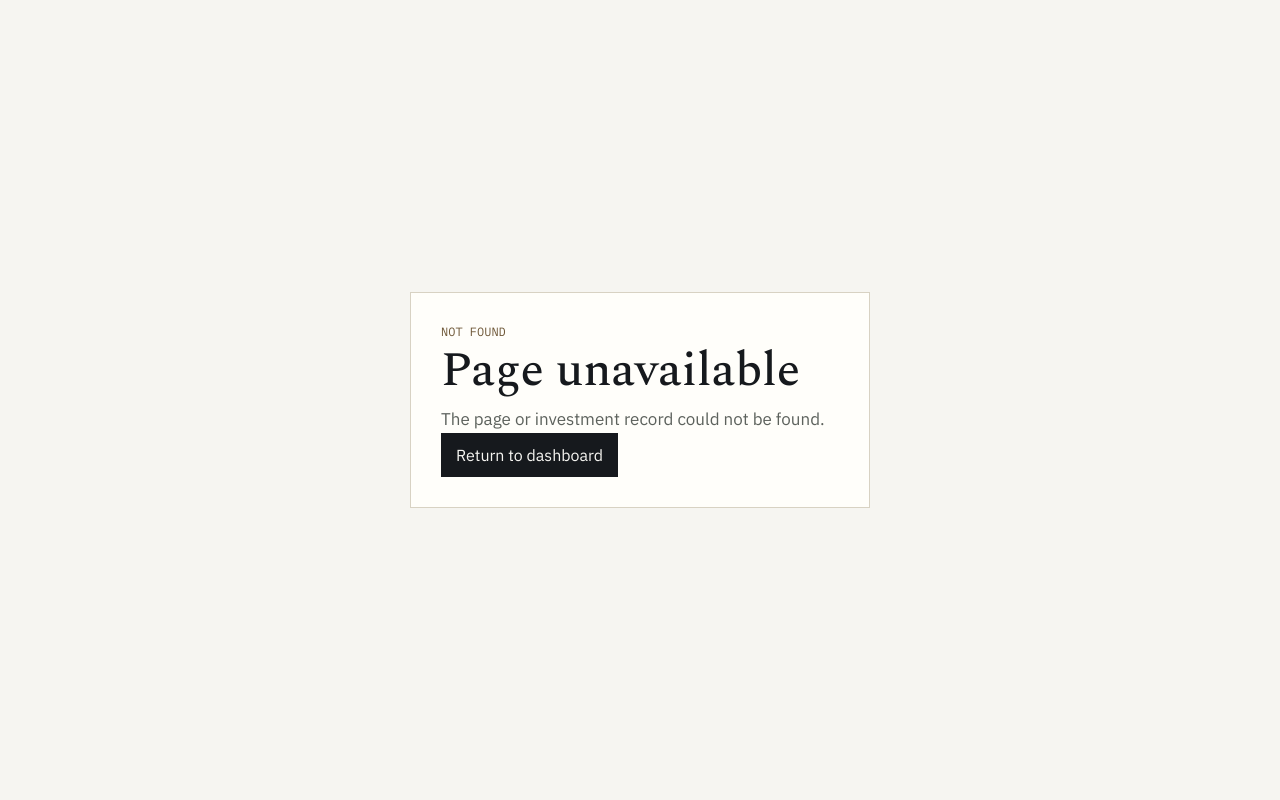
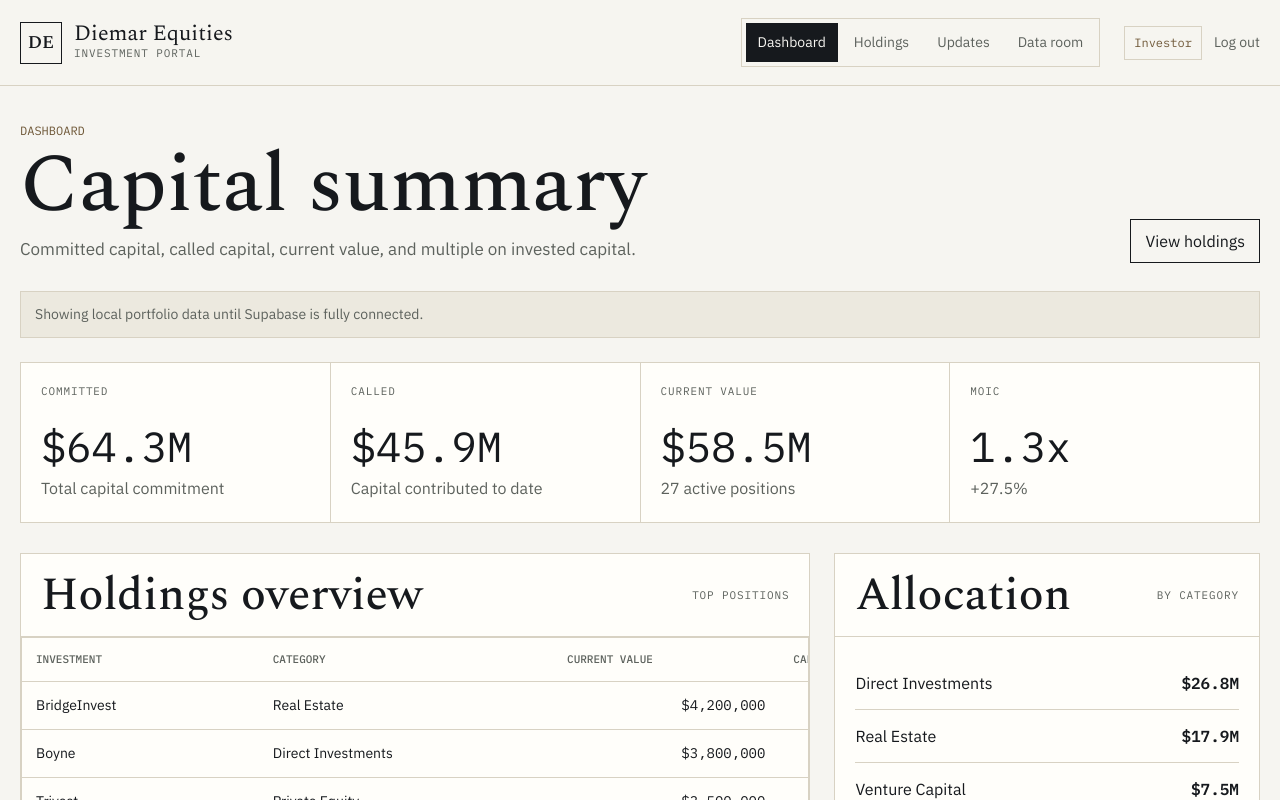
Before and after one commit to jackdiemar/investment-portall, a Next.js app: page /dashboard in a window 1280 px wide. Before the commit this address had no page. Shown: the top 800 px of the page. Built offline with nearby package versions, Linux system fonts and the light colour scheme; no server answers.

Commit message:
Polish login and admin editing flow

```diff
--- /dev/null
+++ b/app/dashboard/page.tsx
@@ -0,0 +1,104 @@
+import Link from "next/link";
+import { MetricCard } from "@/components/MetricCard";
+import { PortalShell } from "@/components/PortalShell";
+import { getInvestments, getPortfolioMetrics } from "@/lib/data";
+import { formatCurrency, formatMultiple, formatPercent } from "@/lib/format";
+import { getSession } from "@/lib/auth";
+
+export default async function DashboardPage() {
+  const session = await getSession();
+  const { data: investments, error } = await getInvestments();
+  const metrics = getPortfolioMetrics(investments);
+
+  const topHoldings = [...investments].sort((a, b) => b.currentValue - a.currentValue).slice(0, 8);
+  const categoryRows = Object.entries(
+    investments.reduce<Record<string, number>>((acc, investment) => {
+      acc[investment.category] = (acc[investment.category] ?? 0) + investment.currentValue;
+      return acc;
+    }, {})
+  ).sort((a, b) => b[1] - a[1]);
+
+  return (
+    <PortalShell role={session?.role ?? "portal"}>
+      <div className="page-head">
+        <div>
+          <p className="page-kicker">Dashboard</p>
+          <h1>Capital summary</h1>
+          <p className="lead">Committed capital, called capital, current value, and multiple on invested capital.</p>
+        </div>
+        <Link className="secondary-button" href="/holdings">
+          View holdings
+        </Link>
+      </div>
+
+      {error ? <div className="notice">Showing local portfolio data until Supabase is fully connected.</div> : null}
+
+      <div className="metric-grid">
+        <MetricCard label="Committed" value={formatCurrency(metrics.committed, true)} detail="Total capital commitment" />
+        <MetricCard label="Called" value={formatCurrency(metrics.called, true)} detail="Capital contributed to date" />
+        <MetricCard label="Current value" value={formatCurrency(metrics.currentValue, true)} detail={`${metrics.count} active positions`} />
+        <MetricCard label="MOIC" value={formatMultiple(metrics.moic)} detail={formatPercent(metrics.returnPct)} />
+      </div>
+
+      <div className="dashboard-grid">
+        <section className="panel">
+          <div className="panel-header">
+            <h2>Holdings overview</h2>
+            <span className="eyebrow">Top positions</span>
+          </div>
+          <div className="table-scroll">
+            <table className="finance-table">
+              <thead>
+                <tr>
+                  <th scope="col">Investment</th>
+                  <th scope="col">Category</th>
+                  <th className="numeric" scope="col">
+                    Current value
+                  </th>
+                  <th className="numeric" scope="col">
+                    Called
+                  </th>
+                  {session?.role === "admin" ? <th className="numeric" scope="col">Edit</th> : null}
+                </tr>
+              </thead>
+              <tbody>
+                {topHoldings.map((investment) => (
+                  <tr key={investment.id}>
+                    <td>
+                      <Link href={`/holdings/${investment.id}`}>{investment.name}</Link>
+                    </td>
+                    <td>{investment.category}</td>
+                    <td className="numeric">{formatCurrency(investment.currentValue)}</td>
+                    <td className="numeric">{formatCurrency(investment.amountCalled)}</td>
+                    {session?.role === "admin" ? (
+                      <td className="numeric">
+                        <Link className="text-link" href={`/holdings/${investment.id}/edit`}>
+                          Edit
+                        </Link>
+                      </td>
+                    ) : null}
+                  </tr>
+                ))}
+              </tbody>
+            </table>
+          </div>
+        </section>
+
+        <aside className="panel">
+          <div className="panel-header">
+            <h2>Allocation</h2>
+            <span className="eyebrow">By category</span>
+          </div>
+          <div className="panel-body category-list">
+            {categoryRows.map(([category, value]) => (
+              <div className="category-row" key={category}>
+                <span>{category}</span>
+                <strong className="numeric">{formatCurrency(value, true)}</strong>
+              </div>
+            ))}
+          </div>
+        </aside>
+      </div>
+    </PortalShell>
+  );
+}
--- a/app/holdings/[id]/edit/actions.ts
+++ b/app/holdings/[id]/edit/actions.ts
@@ -42,7 +42,7 @@ export async function updateInvestmentAction(id: number, formData: FormData) {
     updated_at: new Date().toISOString(),
   });
 
-  revalidatePath("/");
+  revalidatePath("/dashboard");
   revalidatePath("/holdings");
   revalidatePath(`/holdings/${id}`);
   redirect(`/holdings/${id}`);
--- a/app/holdings/[id]/edit/page.tsx
+++ b/app/holdings/[id]/edit/page.tsx
@@ -35,7 +35,7 @@ export default async function EditInvestmentPage({ params }: EditInvestmentPageP
         </Link>
       </div>
 
-      {error ? <div className="notice">{error}</div> : null}
+      {error ? <div className="notice">Showing local portfolio data until Supabase is fully connected.</div> : null}
 
       <form className="panel edit-form" action={action}>
         <div className="form-grid">
--- a/app/holdings/[id]/page.tsx
+++ b/app/holdings/[id]/page.tsx
@@ -47,7 +47,7 @@ export default async function InvestmentDetailPage({ params }: InvestmentDetailP
         </div>
       </div>
 
-      {error ? <div className="notice">{error}</div> : null}
+      {error ? <div className="notice">Showing local portfolio data until Supabase is fully connected.</div> : null}
 
       <section className="detail-hero">
         <div className="detail-title">
--- a/app/holdings/page.tsx
+++ b/app/holdings/page.tsx
@@ -61,8 +61,8 @@ export default async function HoldingsPage({ searchParams }: HoldingsPageProps)
         </div>
       </div>
 
-      {error ? <div className="notice">{error}</div> : null}
-      <HoldingsTable investments={sorted} sort={sort} direction={direction} />
+      {error ? <div className="notice">Showing local portfolio data until Supabase is fully connected.</div> : null}
+      <HoldingsTable investments={sorted} sort={sort} direction={direction} showAdminActions={session?.role === "admin"} />
     </PortalShell>
   );
 }
--- a/app/not-found.tsx
+++ b/app/not-found.tsx
@@ -7,7 +7,7 @@ export default function NotFound() {
         <p className="page-kicker">Not found</p>
         <h1>Page unavailable</h1>
         <p className="lead">The page or investment record could not be found.</p>
-        <Link className="button" href="/">
+        <Link className="button" href="/dashboard">
           Return to dashboard
         </Link>
       </section>
--- a/app/page.tsx
+++ b/app/page.tsx
@@ -1,96 +1,7 @@
-import Link from "next/link";
-import { MetricCard } from "@/components/MetricCard";
-import { PortalShell } from "@/components/PortalShell";
-import { getInvestments, getPortfolioMetrics } from "@/lib/data";
-import { formatCurrency, formatMultiple, formatPercent } from "@/lib/format";
-import { getSession } from "@/lib/auth";
+import { redirect } from "next/navigation";
+import { clearSession } from "@/lib/auth";
 
-export default async function DashboardPage() {
-  const session = await getSession();
-  const { data: investments, error } = await getInvestments();
-  const metrics = getPortfolioMetrics(investments);
-
-  const topHoldings = [...investments].sort((a, b) => b.currentValue - a.currentValue).slice(0, 8);
-  const categoryRows = Object.entries(
-    investments.reduce<Record<string, number>>((acc, investment) => {
-      acc[investment.category] = (acc[investment.category] ?? 0) + investment.currentValue;
-      return acc;
-    }, {})
-  ).sort((a, b) => b[1] - a[1]);
-
-  return (
-    <PortalShell role={session?.role ?? "portal"}>
-      <div className="page-head">
-        <div>
-          <p className="page-kicker">Dashboard</p>
-          <h1>Capital summary</h1>
-          <p className="lead">Committed capital, called capital, current value, and multiple on invested capital.</p>
-        </div>
-        <Link className="secondary-button" href="/holdings">
-          View holdings
-        </Link>
-      </div>
-
-      {error ? <div className="notice">{error}</div> : null}
-
-      <div className="metric-grid">
-        <MetricCard label="Committed" value={formatCurrency(metrics.committed, true)} detail="Total capital commitment" />
-        <MetricCard label="Called" value={formatCurrency(metrics.called, true)} detail="Capital contributed to date" />
-        <MetricCard label="Current value" value={formatCurrency(metrics.currentValue, true)} detail={`${metrics.count} active positions`} />
-        <MetricCard label="MOIC" value={formatMultiple(metrics.moic)} detail={formatPercent(metrics.returnPct)} />
-      </div>
-
-      <div className="dashboard-grid">
-        <section className="panel">
-          <div className="panel-header">
-            <h2>Holdings overview</h2>
-            <span className="eyebrow">Top positions</span>
-          </div>
-          <div className="table-scroll">
-            <table className="finance-table">
-              <thead>
-                <tr>
-                  <th scope="col">Investment</th>
-                  <th scope="col">Category</th>
-                  <th className="numeric" scope="col">
-                    Current value
-                  </th>
-                  <th className="numeric" scope="col">
-                    Called
-                  </th>
-                </tr>
-              </thead>
-              <tbody>
-                {topHoldings.map((investment) => (
-                  <tr key={investment.id}>
-                    <td>
-                      <Link href={`/holdings/${investment.id}`}>{investment.name}</Link>
-                    </td>
-                    <td>{investment.category}</td>
-                    <td className="numeric">{formatCurrency(investment.currentValue)}</td>
-                    <td className="numeric">{formatCurrency(investment.amountCalled)}</td>
-                  </tr>
-                ))}
-              </tbody>
-            </table>
-          </div>
-        </section>
-
-        <aside className="panel">
-          <div className="panel-header">
-            <h2>Allocation</h2>
-            <span className="eyebrow">By category</span>
-          </div>
-          <div className="panel-body category-list">
-            {categoryRows.map(([category, value]) => (
-              <div className="category-row" key={category}>
-                <span>{category}</span>
-                <strong className="numeric">{formatCurrency(value, true)}</strong>
-              </div>
-            ))}
-          </div>
-        </aside>
-      </div>
-    </PortalShell>
-  );
+export default async function HomePage() {
+  await clearSession();
+  redirect("/login");
 }
--- a/components/PortalShell.tsx
+++ b/components/PortalShell.tsx
@@ -6,7 +6,7 @@ import type { ReactNode } from "react";
 import type { SessionRole } from "@/lib/auth";
 
 const navItems = [
-  { href: "/", label: "Dashboard" },
+  { href: "/dashboard", label: "Dashboard" },
   { href: "/holdings", label: "Holdings" },
   { href: "/updates", label: "Updates" },
   { href: "/data-room", label: "Data room" },
@@ -22,7 +22,7 @@ export function PortalShell({ children, role }: { children: ReactNode; role: Ses
       </a>
       <header className="site-header">
         <div className="container header-inner">
-          <Link className="brand-lockup" href="/" aria-label="Diemar Equities dashboard">
+          <Link className="brand-lockup" href="/dashboard" aria-label="Diemar Equities dashboard">
             <span className="brand-mark">DE</span>
             <span>
               <span className="brand-name">Diemar Equities</span>
@@ -32,8 +32,7 @@ export function PortalShell({ children, role }: { children: ReactNode; role: Ses
 
           <nav className="primary-nav" aria-label="Primary navigation">
             {navItems.map((item) => {
-              const active =
-                item.href === "/" ? pathname === "/" : pathname === item.href || pathname.startsWith(`${item.href}/`);
+              const active = pathname === item.href || pathname.startsWith(`${item.href}/`);
               return (
                 <Link key={item.href} className={active ? "nav-link active" : "nav-link"} href={item.href}>
                   {item.label}
--- a/lib/auth.ts
+++ b/lib/auth.ts
@@ -54,7 +54,7 @@ export async function requireSession() {
 
 export async function requireAdminSession() {
   const session = await requireSession();
-  if (session.role !== "admin") redirect("/");
+  if (session.role !== "admin") redirect("/dashboard");
   return session;
 }
 
```
Also changed, not shown: app/login/page.tsx (+2 -5 lines), components/HoldingsTable.tsx (+10 -0 lines).
